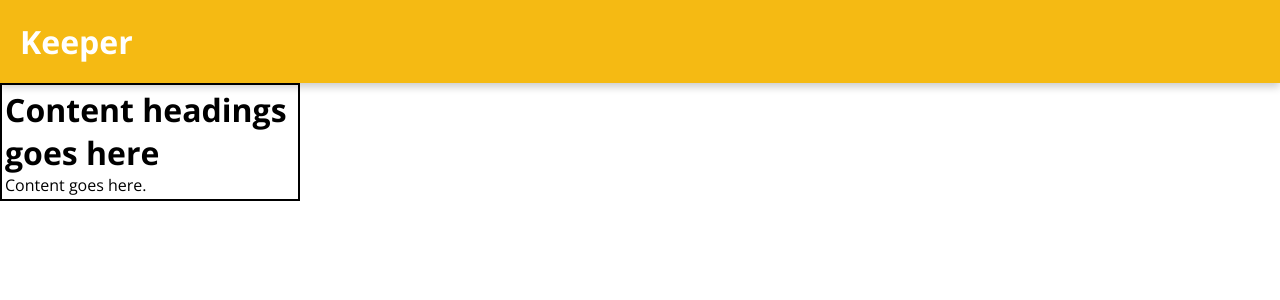
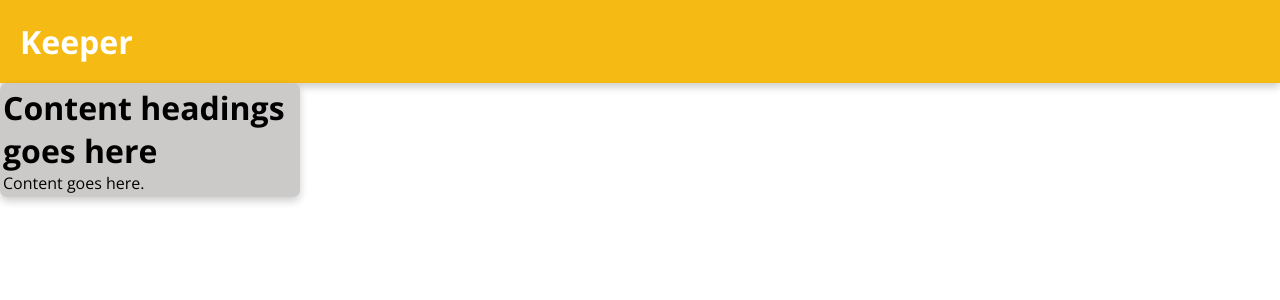
Before and after one commit to priyagupta-js/To-do-list, a React (Create React App) app: page / in a window 1280 px wide. Shown: the top 300 px of the page. Built offline with nearby package versions, Linux system fonts and the light colour scheme.

Commit message:
Modified Input area

```diff
--- a/public/styles.css
+++ b/public/styles.css
@@ -16,9 +16,11 @@ body{
     box-shadow: 0 4px 8px 0 rgba(0, 0, 0, 0.2);
 }
 .content-container{
-    /* height: rem; */
-    /* background-color: red; */
-    border: 2px solid black;
+    /* border: 2px solid black; */
+    background-color: #ccc9c9;
+    /* color: #fff; */
+    border-radius: 7px;
+    box-shadow: 0 4px 8px 0 rgba(0, 0, 0, 0.2);
     width: 300px;
     padding: 3px;
 }
```
